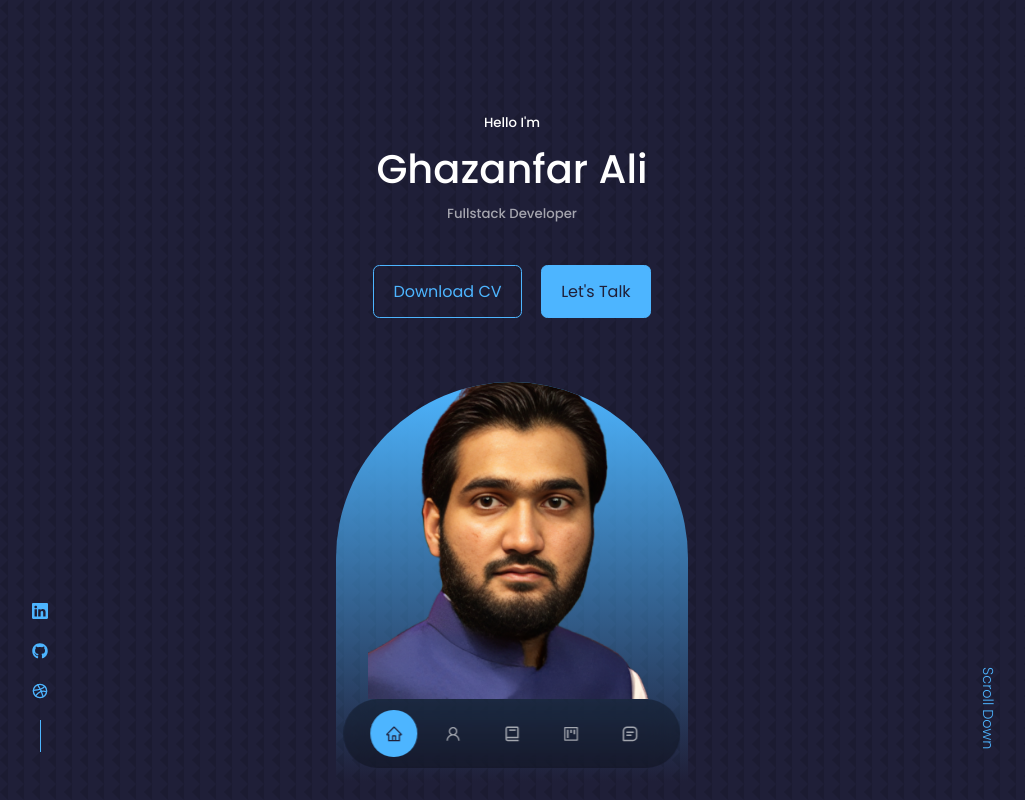
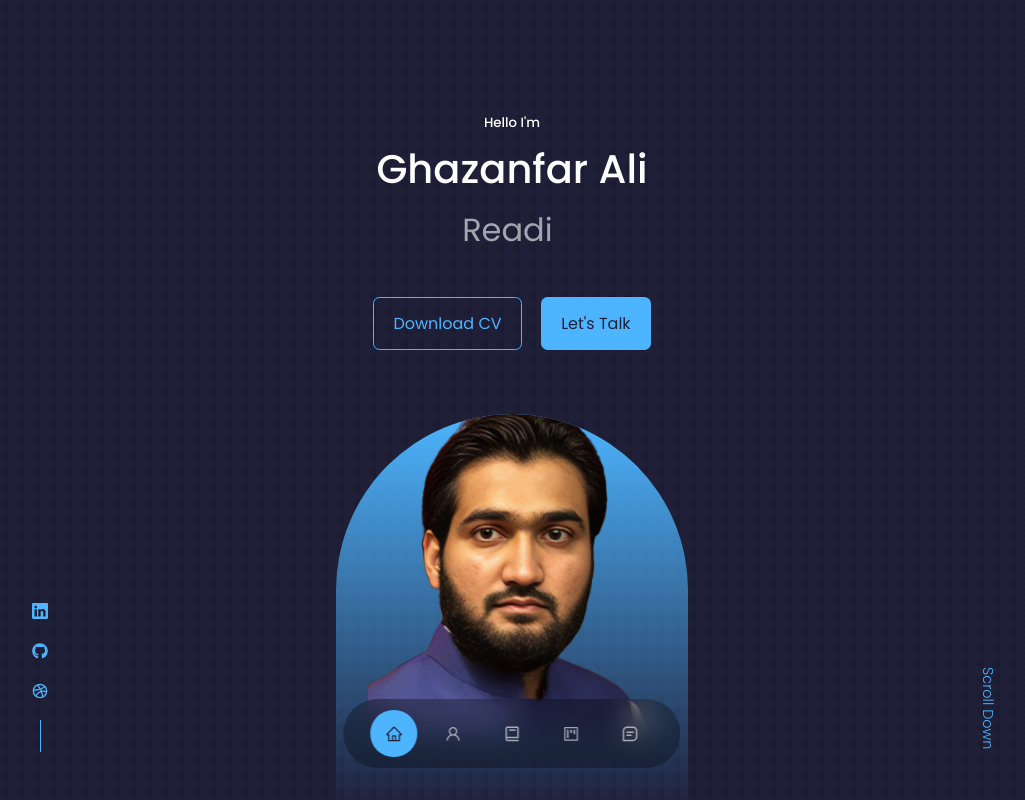
Before and after one commit to gak92/react-portfolio, a React (Create React App) app: page / in a window 1280 px wide. Shown: the top 800 px of the page, without its empty margins (128-1153 px from the left). Built offline with nearby package versions, Linux system fonts and the light colour scheme.

Commit message:
Update animation text

```diff
--- a/src/components/header/Header.jsx
+++ b/src/components/header/Header.jsx
@@ -3,6 +3,7 @@ import './header.css';
 import CTA from './CTA';
 import ME from '../../assets/my_pic.png';
 import HeaderSocials from './HeaderSocials';
+import { TypeAnimation } from 'react-type-animation';
 
 const Header = () => {
   return (
@@ -10,7 +11,20 @@ const Header = () => {
       <div className="container header__container">
         <h5>Hello I'm</h5>
         <h1>Ghazanfar Ali</h1>
-        <h5 className="text-light">Fullstack Developer</h5>
+        <TypeAnimation className="text-light"
+          sequence={[
+            'Fullstack Developer', // Types 'One'
+            1000, // Waits 1s
+            'Freelancer', // Deletes 'One' and types 'Two'
+            2000, // Waits 2s
+            'Reading Enthusiast', // Types 'Three' without deleting 'Two'
+            1000,
+          ]}
+          wrapper="div"
+          cursor={true}
+          repeat={Infinity}
+          style={{ fontSize: '2em' }}
+        />
         <CTA />
 
         <HeaderSocials />
```
